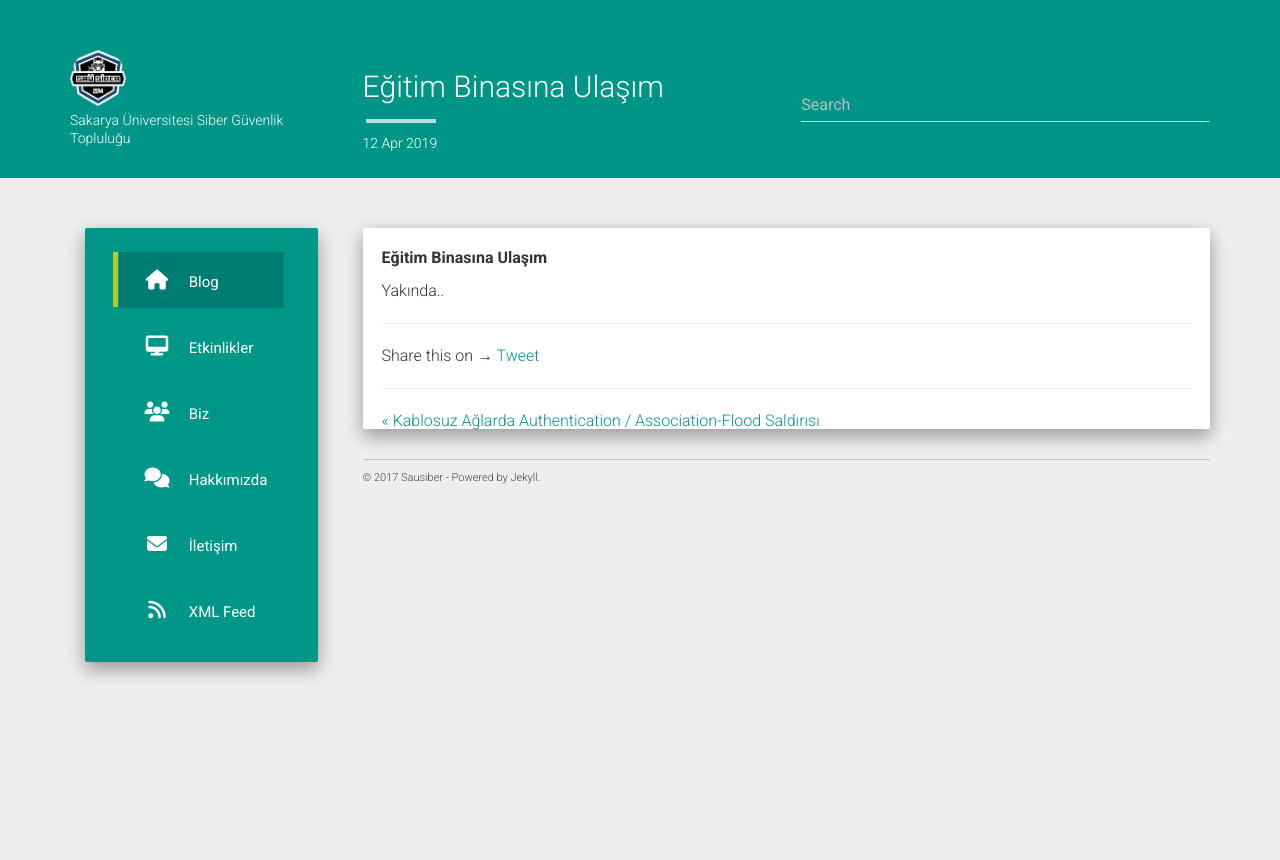
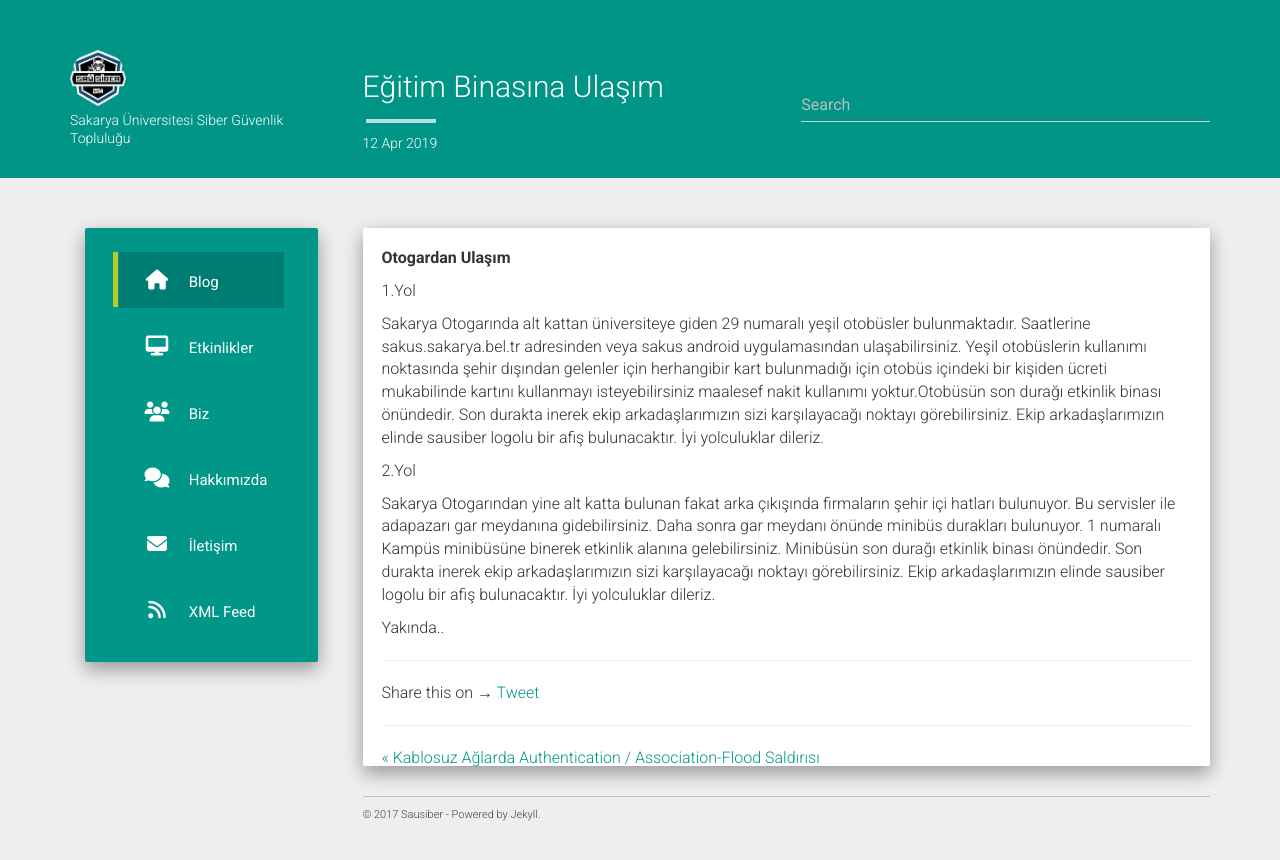
Before and after one commit to sausiber/old-website, a Jekyll site: the page built from _posts/2019-04-12-Sakarya-Universitesi-Ulasim.md, in a window 1280 px wide. Shown: the top 860 px of the page. Built offline with Jekyll 4.4.1, drawn with Linux system fonts in a browser that asks for light colours; nearby versions of some CDN libraries; comment, search, counter and statistics services are not loaded.

Commit message:
Update 2019-04-12-Sakarya-Universitesi-Ulasim.md

```diff
--- a/_posts/2019-04-12-Sakarya-Universitesi-Ulasim.md
+++ b/_posts/2019-04-12-Sakarya-Universitesi-Ulasim.md
@@ -4,6 +4,16 @@ title: Eğitim Binasına Ulaşım
 comments: true
 ---
 
-<b>Eğitim Binasına Ulaşım</b>
+<b>Otogardan Ulaşım</b>
+
+1.Yol
+
+Sakarya Otogarında alt kattan üniversiteye giden 29 numaralı yeşil otobüsler bulunmaktadır. Saatlerine sakus.sakarya.bel.tr adresinden veya sakus android uygulamasından ulaşabilirsiniz.
+Yeşil otobüslerin kullanımı noktasında şehir dışından gelenler için herhangibir kart bulunmadığı için otobüs içindeki bir kişiden ücreti mukabilinde kartını kullanmayı isteyebilirsiniz maalesef nakit kullanımı yoktur.Otobüsün son durağı etkinlik binası önündedir. Son durakta inerek ekip arkadaşlarımızın sizi karşılayacağı noktayı görebilirsiniz. Ekip arkadaşlarımızın elinde sausiber logolu bir afiş bulunacaktır. İyi yolculuklar dileriz.
+
+2.Yol
+
+Sakarya Otogarından yine alt katta bulunan fakat arka çıkışında firmaların şehir içi hatları bulunuyor. Bu servisler ile adapazarı gar meydanına gidebilirsiniz. Daha sonra gar meydanı önünde minibüs durakları bulunuyor. 1 numaralı Kampüs minibüsüne binerek etkinlik alanına gelebilirsiniz. Minibüsün son durağı etkinlik binası önündedir. Son durakta inerek ekip arkadaşlarımızın sizi karşılayacağı noktayı görebilirsiniz. Ekip arkadaşlarımızın elinde sausiber logolu bir afiş bulunacaktır. İyi yolculuklar dileriz.
+
 
 Yakında..
```
